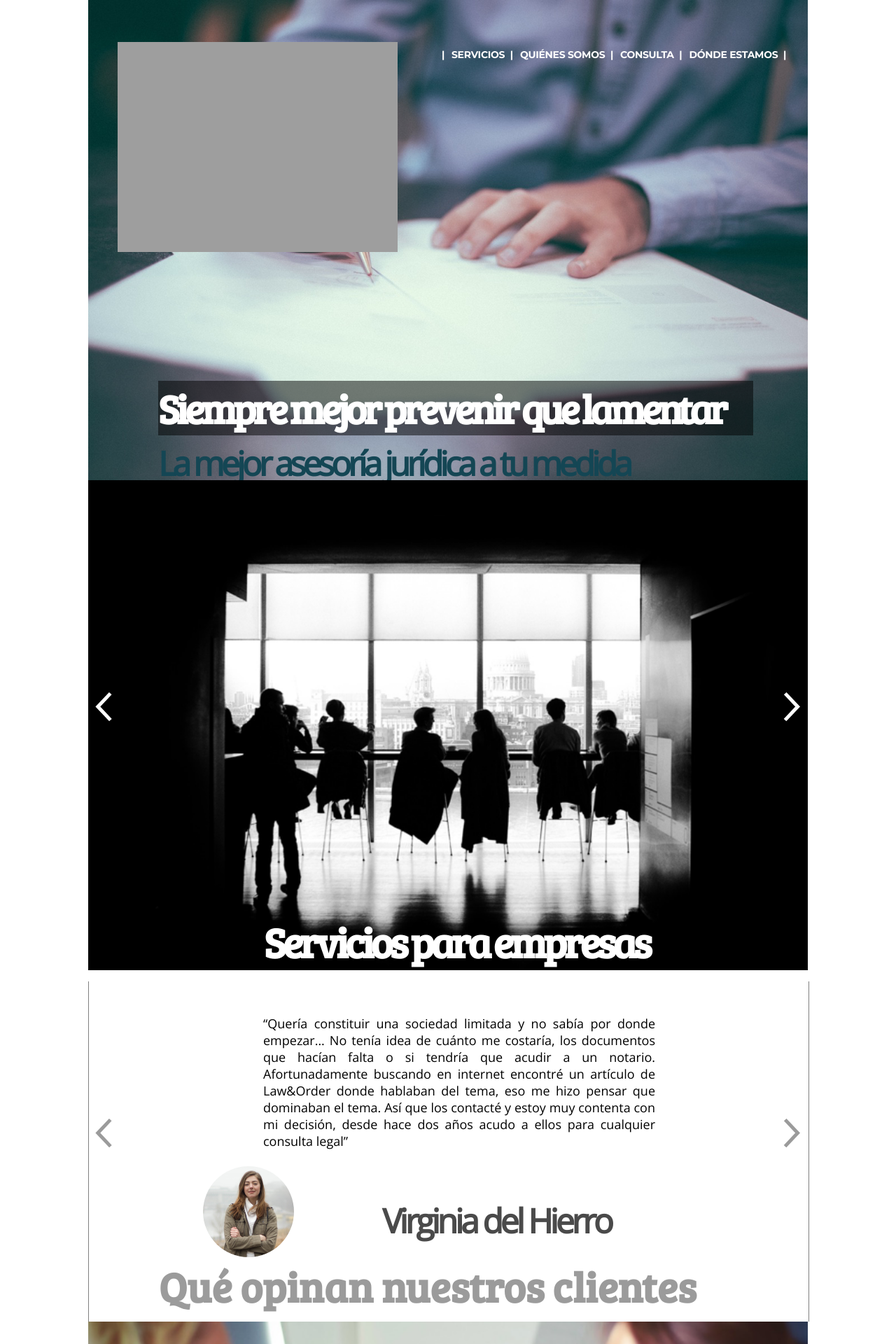
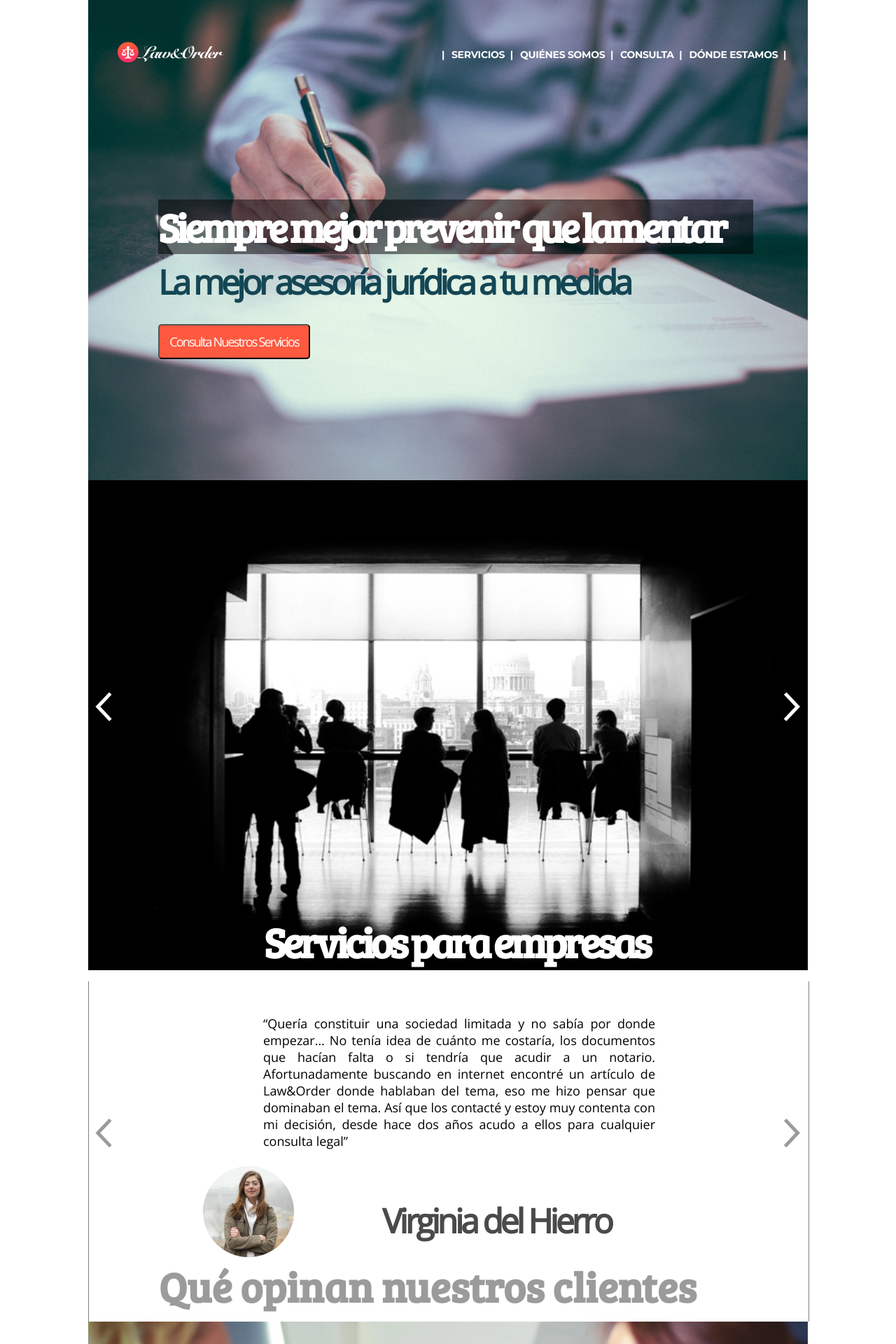
Before and after one commit to interletrados/LawAndOrder, a Jekyll site: the page built from index.html, in a window 1280 px wide. Shown: the top 1920 px of the page at 70% size. Built offline with Jekyll 4.4.1, drawn with Linux system fonts in a browser that asks for light colours; a style sheet for code colours, icons or effects is not loaded.

Commit message:
Correct error in logo.png name/link 5

```diff
--- a/_includes/header.html
+++ b/_includes/header.html
@@ -1,6 +1,6 @@
 <header>
     <div class="logo">
-      <img src="https://interletrados.github.io/LawAndOrder/images/logo.png" alt="logo" />
+      <img src="https://interletrados.github.io/LawAndOrder/images/logo1.png" alt="logo" />
       <!-- <img src="../images/logo.png" alt="logo" /> -->
     </div></div>
     <nav>
```
